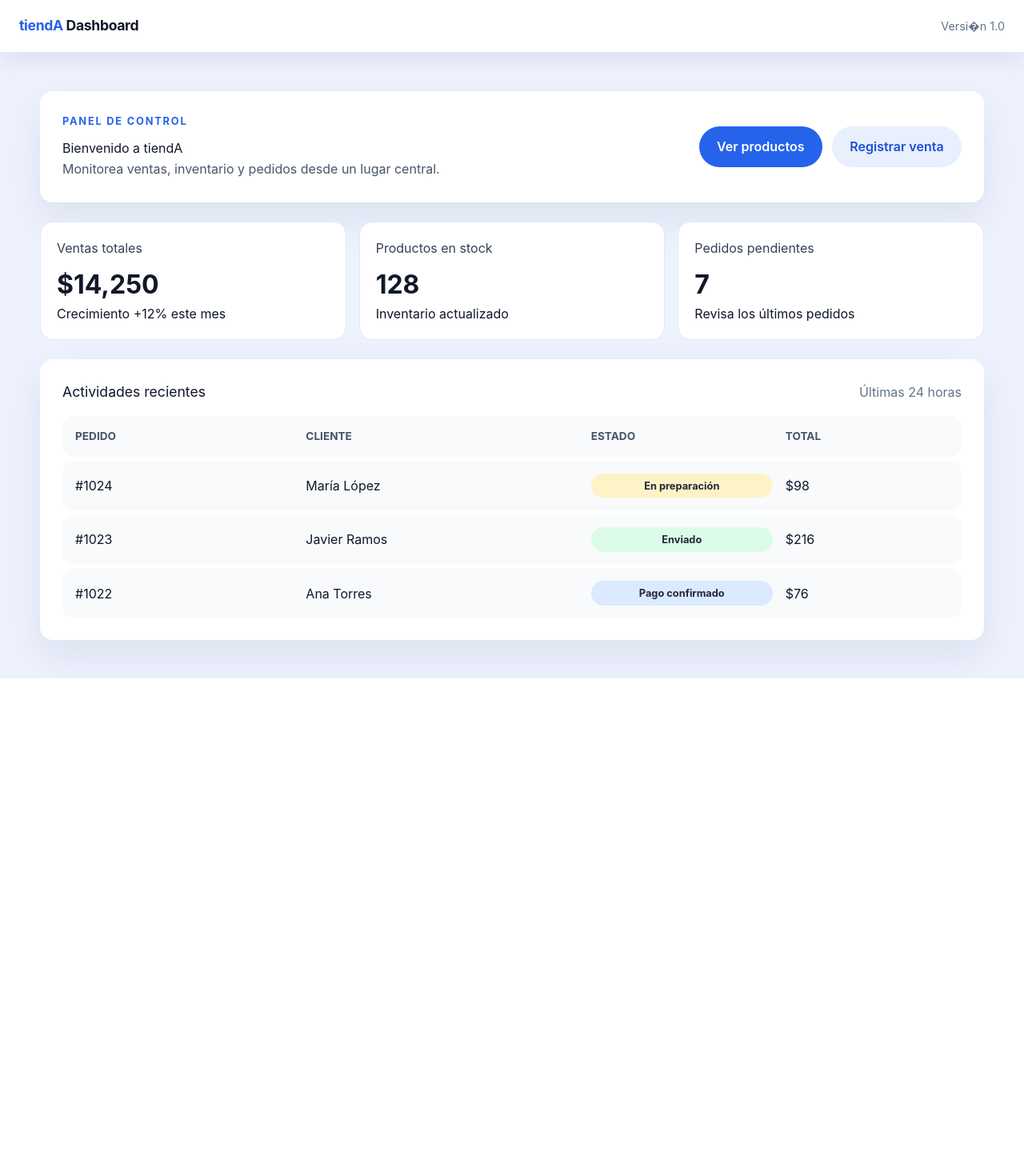
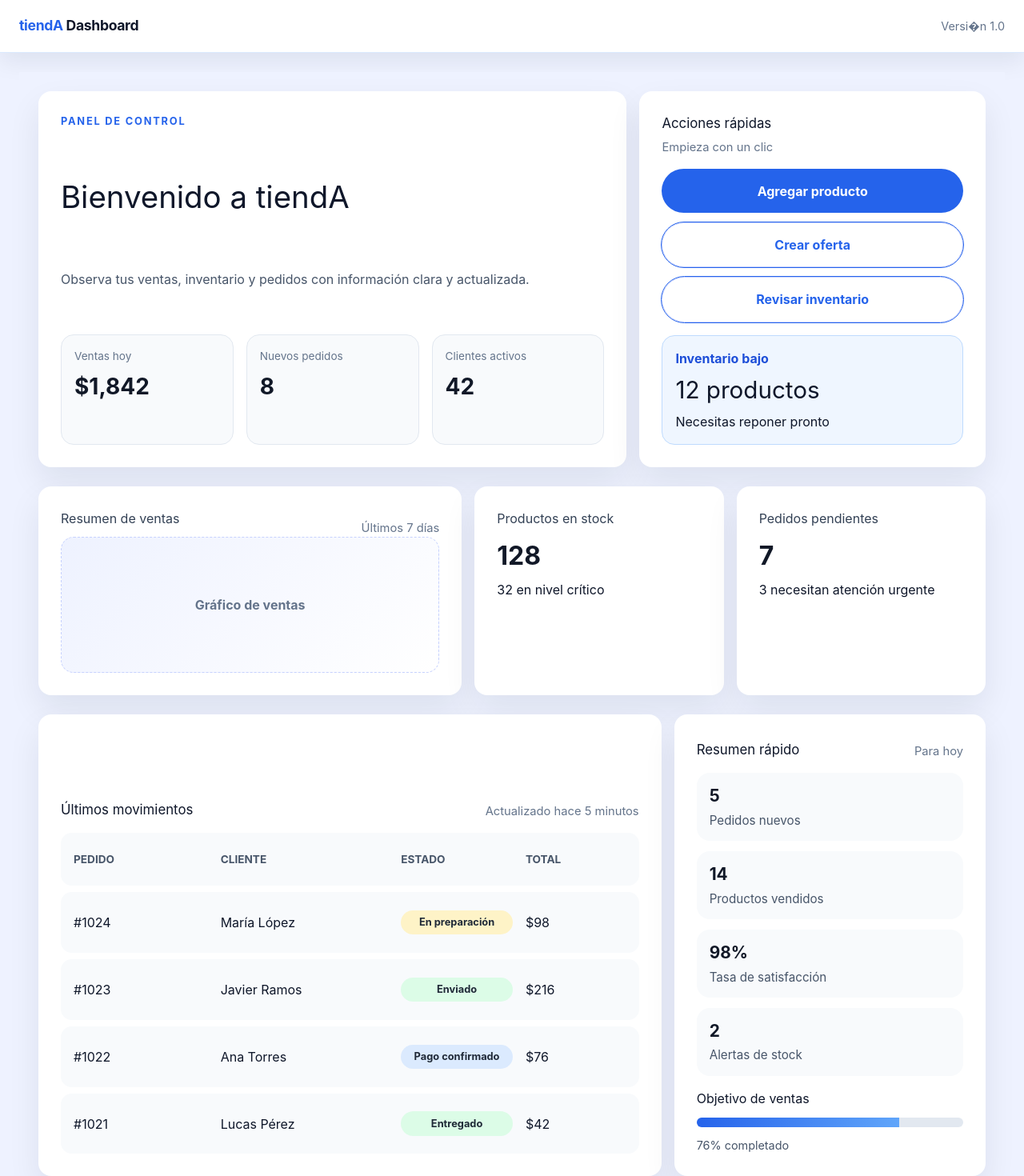
Before and after one commit to MDZ2999/tiendA, an Angular app: page / in a window 1280 px wide. Shown: the top 1470 px of the page at 80% size. Before the commit the page ends 848 px from the top, so only its background shows below. Built offline with nearby package versions, Linux system fonts and the light colour scheme.

Commit message:
"Home modificado"

```diff
--- a/src/app/pages/home/home.css
+++ b/src/app/pages/home/home.css
@@ -7,25 +7,32 @@
 }
 
 .dashboard-shell {
-  max-width: 1180px;
+  max-width: 1200px;
   margin: 0 auto;
   display: grid;
   gap: 1.5rem;
 }
 
+.dashboard-header {
+  display: grid;
+  grid-template-columns: 1.7fr 1fr;
+  gap: 1rem;
+}
+
 .hero-card,
-.activity-card {
+.quick-panel,
+.widget-card,
+.activity-card,
+.summary-card {
   background: #ffffff;
   border-radius: 1rem;
-  box-shadow: 0 20px 50px rgba(15, 23, 42, 0.08);
+  box-shadow: 0 18px 40px rgba(15, 23, 42, 0.08);
   padding: 1.75rem;
 }
 
 .hero-card {
-  display: flex;
-  flex-wrap: wrap;
-  justify-content: space-between;
-  gap: 1rem;
+  display: grid;
+  gap: 1.25rem;
 }
 
 .eyebrow {
@@ -34,87 +41,174 @@
   font-weight: 700;
   letter-spacing: 0.14em;
   color: #2563eb;
-  margin: 0 0 0.75rem;
+  margin: 0;
+}
+
+.hero-card h1 {
+  margin: 0.6rem 0 0.8rem;
+  font-size: clamp(2rem, 3vw, 2.75rem);
+  line-height: 1.05;
 }
 
 .subtitle {
   color: #475569;
   line-height: 1.75;
-  max-width: 42rem;
+  max-width: 45rem;
 }
 
-.hero-actions {
-  display: flex;
-  gap: 0.75rem;
-  align-items: center;
-}
-
-.btn-primary,
-.btn-secondary {
-  border: none;
-  border-radius: 999px;
-  padding: 0.85rem 1.4rem;
-  font-weight: 600;
-  cursor: pointer;
-}
-
-.btn-primary {
-  background: #2563eb;
-  color: #ffffff;
-}
-
-.btn-secondary {
-  background: rgba(37, 99, 235, 0.1);
-  color: #1d4ed8;
-}
-
-.widgets-grid {
+.hero-metrics {
   display: grid;
   grid-template-columns: repeat(3, minmax(0, 1fr));
   gap: 1rem;
 }
 
-.widget-card {
-  background: #ffffff;
+.metric-card {
+  padding: 1rem;
   border-radius: 1rem;
-  padding: 1.25rem;
   border: 1px solid #e2e8f0;
+  background: #f8fafc;
+}
+
+.metric-label {
+  display: block;
+  color: #64748b;
+  font-size: 0.85rem;
+  margin-bottom: 0.4rem;
+}
+
+.metric-card strong {
+  font-size: 1.75rem;
+  color: #111827;
+}
+
+.quick-panel {
+  display: grid;
+  gap: 1rem;
+}
+
+.panel-header h2,
+.summary-header h2,
+.widget-header h2,
+.activity-header h2 {
+  margin: 0;
+  font-size: 1.05rem;
+}
+
+.panel-header span,
+.widget-header span,
+.activity-header span,
+.summary-header span {
+  display: block;
+  margin-top: 0.4rem;
+  color: #64748b;
+  font-size: 0.92rem;
+}
+
+.quick-list {
+  display: grid;
+  gap: 0.75rem;
+}
+
+.quick-button {
+  width: 100%;
+  border: none;
+  border-radius: 999px;
+  padding: 0.95rem 1rem;
+  font-weight: 700;
+  cursor: pointer;
+  background: #2563eb;
+  color: #ffffff;
+}
+
+.quick-button.outline {
+  background: transparent;
+  color: #2563eb;
+  border: 1px solid #c7d2fe;
+}
+
+.status-box {
+  background: #eff6ff;
+  border: 1px solid #bfdbfe;
+  border-radius: 1rem;
+  padding: 1rem;
+}
+
+.status-title {
+  margin: 0;
+  color: #1d4ed8;
+  font-weight: 700;
+}
+
+.status-value {
+  margin: 0.35rem 0;
+  font-size: 1.85rem;
+  color: #0f172a;
+}
+
+.top-grid {
+  display: grid;
+  grid-template-columns: 1.7fr 1fr 1fr;
+  gap: 1rem;
+}
+
+.highlight-card {
+  grid-column: span 1;
 }
 
 .widget-card h2 {
-  margin: 0 0 0.65rem;
+  margin: 0 0 0.7rem;
   font-size: 1rem;
   color: #334155;
+}
+
+.count-row {
+  display: flex;
+  justify-content: space-between;
+  gap: 1rem;
 }
 
 .value {
   font-size: 2rem;
   font-weight: 700;
-  margin: 0;
+  margin: 0.35rem 0;
   color: #111827;
 }
 
-.activity-header {
+.chart-placeholder {
+  min-height: 170px;
+  border-radius: 1rem;
+  background: linear-gradient(135deg, #eef2ff 0%, #ffffff 100%);
+  border: 1px dashed #c7d2fe;
+  display: grid;
+  place-items: center;
+  color: #64748b;
+  font-weight: 700;
+}
+
+.bottom-grid {
+  display: grid;
+  grid-template-columns: 2fr 1fr;
+  gap: 1rem;
+}
+
+.activity-card,
+.summary-card {
+  display: grid;
+  gap: 1rem;
+}
+
+.activity-header,
+.summary-header,
+.widget-header {
   display: flex;
   justify-content: space-between;
-  flex-wrap: wrap;
-  gap: 0.5rem;
-  align-items: baseline;
-  margin-bottom: 1rem;
-}
-
-.activity-header h2 {
-  margin: 0;
-  font-size: 1.1rem;
-}
-
-.activity-header span {
-  color: #64748b;
+  align-items: flex-end;
+  gap: 1rem;
 }
 
 .activity-table {
   display: grid;
-  gap: 0.4rem;
+  gap: 0.5rem;
 }
 
 .row {
@@ -161,19 +255,66 @@
   background: #dbeafe;
 }
 
-@media (max-width: 960px) {
-  .widgets-grid {
+.summary-list {
+  list-style: none;
+  padding: 0;
+  margin: 0;
+  display: grid;
+  gap: 0.8rem;
+}
+
+.summary-list li {
+  display: grid;
+  gap: 0.25rem;
+  padding: 0.85rem 1rem;
+  border-radius: 1rem;
+  background: #f8fafc;
+}
+
+.summary-list strong {
+  font-size: 1.3rem;
+  color: #111827;
+}
+
+.summary-list span {
+  color: #475569;
+  font-size: 0.95rem;
+}
+
+.progress-group {
+  display: grid;
+  gap: 0.75rem;
+}
+
+.progress-bar {
+  width: 100%;
+  height: 0.75rem;
+  background: #e2e8f0;
+  border-radius: 999px;
+  overflow: hidden;
+}
+
+.progress-fill {
+  height: 100%;
+  background: linear-gradient(90deg, #2563eb, #60a5fa);
+}
+
+.progress-text {
+  color: #475569;
+  font-size: 0.9rem;
+}
+
+@media (max-width: 1050px) {
+  .dashboard-header,
+  .bottom-grid,
+  .top-grid {
     grid-template-columns: 1fr;
   }
+}
 
-  .hero-card,
-  .activity-card {
-    padding: 1.25rem;
-  }
-
-  .hero-actions {
-    width: 100%;
-    justify-content: flex-start;
+@media (max-width: 720px) {
+  .hero-metrics {
+    grid-template-columns: 1fr;
   }
 
   .row {
--- a/src/app/pages/home/home.ts
+++ b/src/app/pages/home/home.ts
@@ -5,44 +5,76 @@ import { ChangeDetectionStrategy, Component } from '@angular/core';
   standalone: true,
   template: `
     <section class="dashboard-shell">
+      <div class="dashboard-header">
         <div class="hero-card">
-        <div>
           <p class="eyebrow">Panel de control</p>
           <h1>Bienvenido a tiendA</h1>
           <p class="subtitle">
-            Monitorea ventas, inventario y pedidos desde un lugar central.
+            Observa tus ventas, inventario y pedidos con información clara y actualizada.
           </p>
+
+          <div class="hero-metrics">
+            <div class="metric-card">
+              <span class="metric-label">Ventas hoy</span>
+              <strong>$1,842</strong>
             </div>
-        <div class="hero-actions">
-          <button class="btn-primary">Ver productos</button>
-          <button class="btn-secondary">Registrar venta</button>
+            <div class="metric-card">
+              <span class="metric-label">Nuevos pedidos</span>
+              <strong>8</strong>
+            </div>
+            <div class="metric-card">
+              <span class="metric-label">Clientes activos</span>
+              <strong>42</strong>
+            </div>
           </div>
         </div>
 
-      <div class="widgets-grid">
-        <article class="widget-card">
-          <h2>Ventas totales</h2>
-          <p class="value">$14,250</p>
-          <span>Crecimiento +12% este mes</span>
+        <aside class="quick-panel">
+          <div class="panel-header">
+            <h2>Acciones rápidas</h2>
+            <span>Empieza con un clic</span>
+          </div>
+          <div class="quick-list">
+            <button class="quick-button">Agregar producto</button>
+            <button class="quick-button outline">Crear oferta</button>
+            <button class="quick-button outline">Revisar inventario</button>
+          </div>
+
+          <div class="status-box">
+            <p class="status-title">Inventario bajo</p>
+            <p class="status-value">12 productos</p>
+            <span>Necesitas reponer pronto</span>
+          </div>
+        </aside>
+      </div>
+
+      <div class="top-grid">
+        <article class="widget-card highlight-card">
+          <div class="widget-header">
+            <h2>Resumen de ventas</h2>
+            <span>Últimos 7 días</span>
+          </div>
+          <div class="chart-placeholder">Gráfico de ventas</div>
         </article>
 
         <article class="widget-card">
           <h2>Productos en stock</h2>
           <p class="value">128</p>
-          <span>Inventario actualizado</span>
+          <span>32 en nivel crítico</span>
         </article>
 
         <article class="widget-card">
           <h2>Pedidos pendientes</h2>
           <p class="value">7</p>
-          <span>Revisa los últimos pedidos</span>
+          <span>3 necesitan atención urgente</span>
         </article>
       </div>
 
+      <div class="bottom-grid">
         <section class="activity-card">
           <div class="activity-header">
-          <h2>Actividades recientes</h2>
-          <span>Últimas 24 horas</span>
+            <h2>Últimos movimientos</h2>
+            <span>Actualizado hace 5 minutos</span>
           </div>
 
           <div class="activity-table">
@@ -70,8 +102,48 @@ import { ChangeDetectionStrategy, Component } from '@angular/core';
               <span class="badge badge-info">Pago confirmado</span>
               <span>$76</span>
             </div>
+            <div class="row">
+              <span>#1021</span>
+              <span>Lucas Pérez</span>
+              <span class="badge badge-success">Entregado</span>
+              <span>$42</span>
+            </div>
           </div>
         </section>
+
+        <section class="summary-card">
+          <div class="summary-header">
+            <h2>Resumen rápido</h2>
+            <span>Para hoy</span>
+          </div>
+          <ul class="summary-list">
+            <li>
+              <strong>5</strong>
+              <span>Pedidos nuevos</span>
+            </li>
+            <li>
+              <strong>14</strong>
+              <span>Productos vendidos</span>
+            </li>
+            <li>
+              <strong>98%</strong>
+              <span>Tasa de satisfacción</span>
+            </li>
+            <li>
+              <strong>2</strong>
+              <span>Alertas de stock</span>
+            </li>
+          </ul>
+
+          <div class="progress-group">
+            <span>Objetivo de ventas</span>
+            <div class="progress-bar">
+              <div class="progress-fill" style="width: 76%"></div>
+            </div>
+            <span class="progress-text">76% completado</span>
+          </div>
+        </section>
+      </div>
     </section>
   `,
   styleUrls: ['./home.css'],
```
Lines whose indentation alone changed are shown as unchanged.
